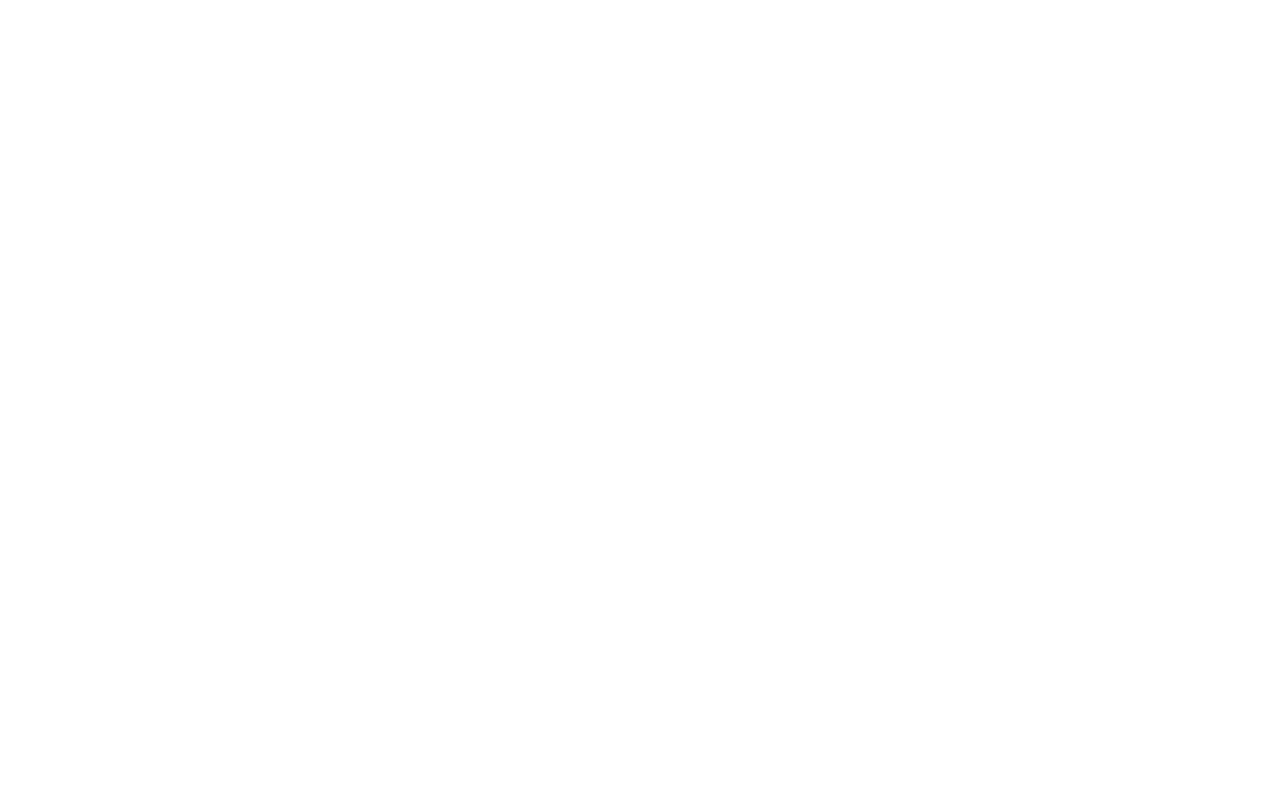
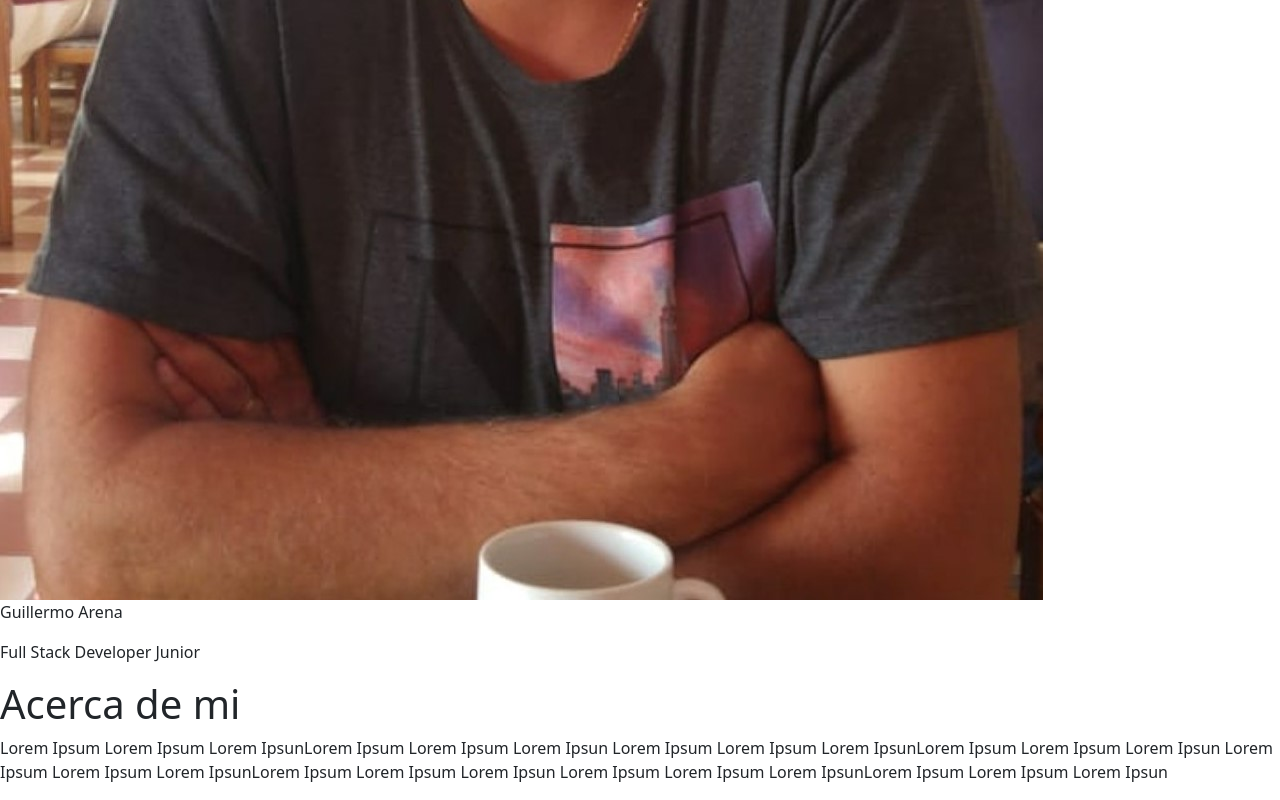
Before and after one commit to Guillermogrupo11/rep_a, an Angular app in the folder frontend_gda/: page / in a window 1280 px wide. Shown: the part 1799-2599 px from the top of the page. Before the commit the page ends 1159 px from the top, so only its background shows below. Built offline with nearby package versions, Linux system fonts and the light colour scheme.

Commit message:
llenando el acerca-de

```diff
--- a/frontend_gda/src/app/components/acerca-de/acerca-de.component.html
+++ b/frontend_gda/src/app/components/acerca-de/acerca-de.component.html
@@ -1,6 +1,19 @@
-<div class="container">
-    <div class="row">
-
+<div class="row">
+    <div>
+       <img src="../../../assets/foto-guillermo.jpg" class="img-fluid">
     </div>
-
+    <div>
+        <p>Guillermo Arena </p>
+        <p>Full Stack Developer Junior</p>
+    </div>
+    <div>
+      <span>
+        <h1>Acerca de mi</h1>
+        <p>Lorem Ipsum  Lorem Ipsum Lorem IpsunLorem Ipsum  Lorem Ipsum Lorem Ipsun
+           Lorem Ipsum  Lorem Ipsum Lorem IpsunLorem Ipsum  Lorem Ipsum Lorem Ipsun
+           Lorem Ipsum  Lorem Ipsum Lorem IpsunLorem Ipsum  Lorem Ipsum Lorem Ipsun
+           Lorem Ipsum  Lorem Ipsum Lorem IpsunLorem Ipsum  Lorem Ipsum Lorem Ipsun
+        </p>
+        </span>
+    </div>
 </div>
```
